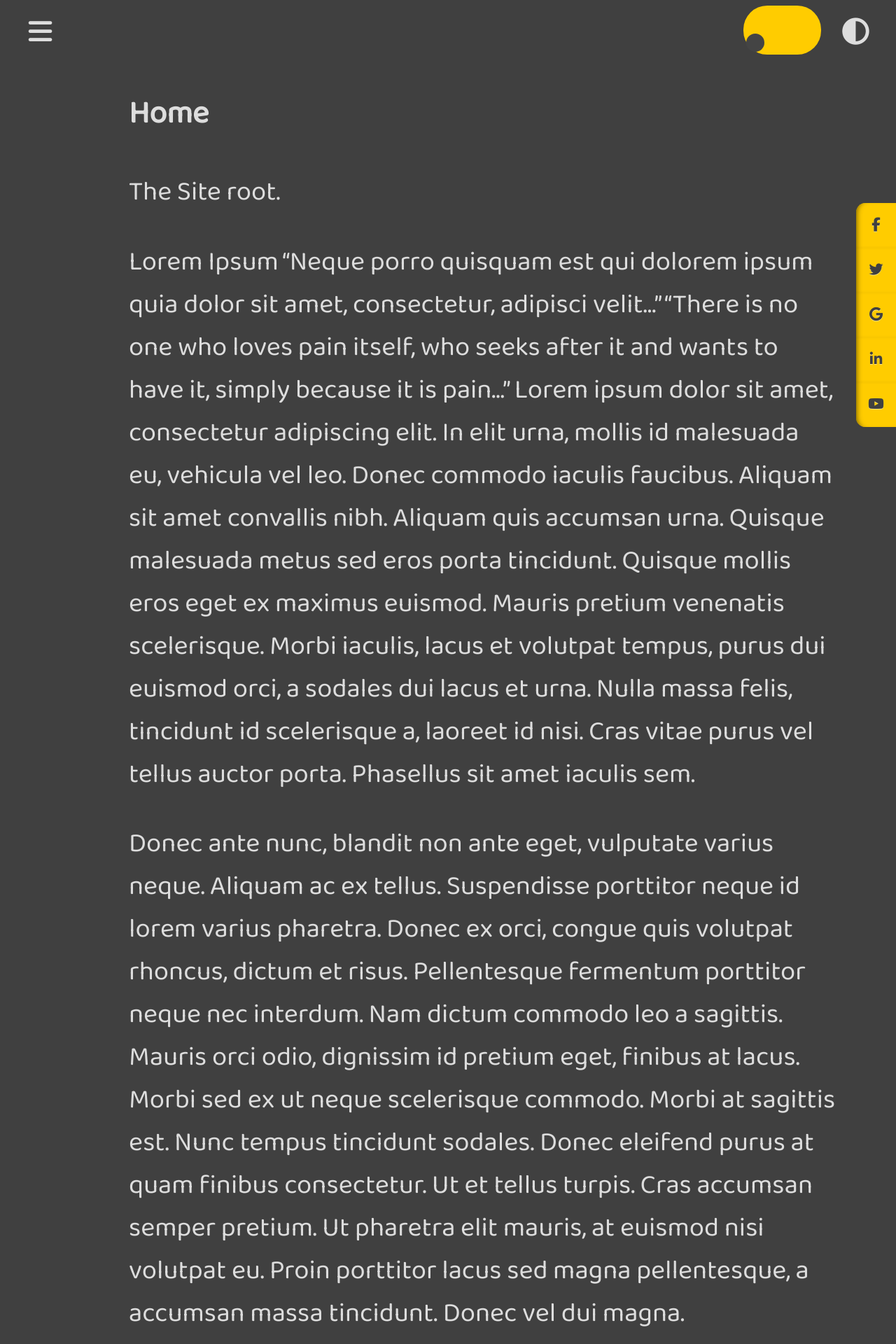
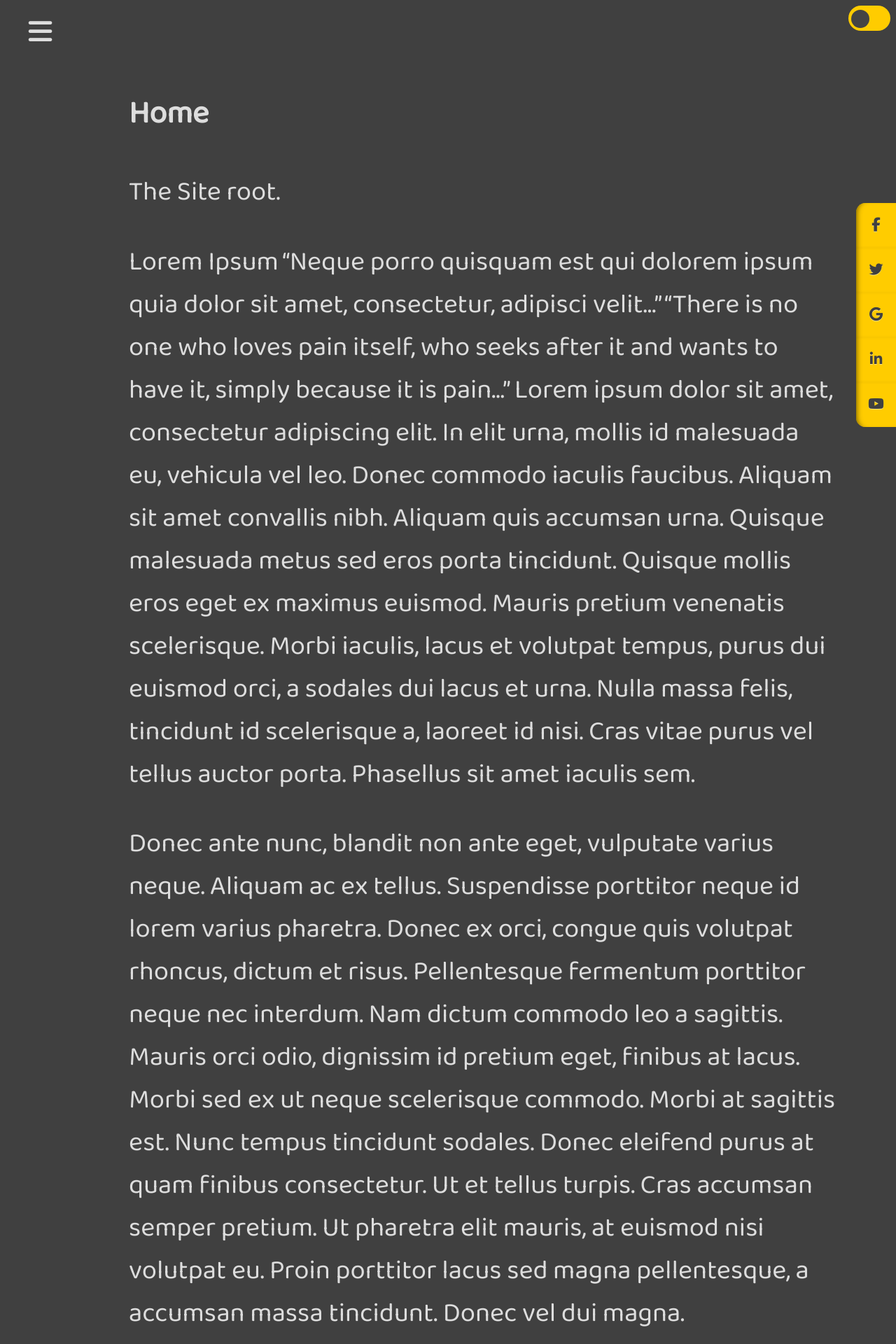
Before and after one commit to brettjrea/brettjrea.github.io-old, a Jekyll site: the page built from index.md, in a window 1280 px wide. Shown: the top 1920 px of the page at 70% size. Built offline with Jekyll 4.4.1, drawn with Linux system fonts in a browser that asks for light colours; nearby versions of some CDN libraries; comment, search, counter and statistics services are not loaded.

Commit message:
Update default.html

```diff
--- a/_layouts/default.html
+++ b/_layouts/default.html
@@ -16,11 +16,10 @@
     </div>
 
     <div class="grid-item item2">
-    <span class="theme-toggle fas fa-adjust fa-fw"></span>
 <!-- Rounded switch -->
-  <label class="switch theme-toggle">
+<label class="switch">
 <input type="checkbox">
-<span class="slider round">
+<span class="slider round theme-toggle">
 </span>
 </label>
     </div>
```
